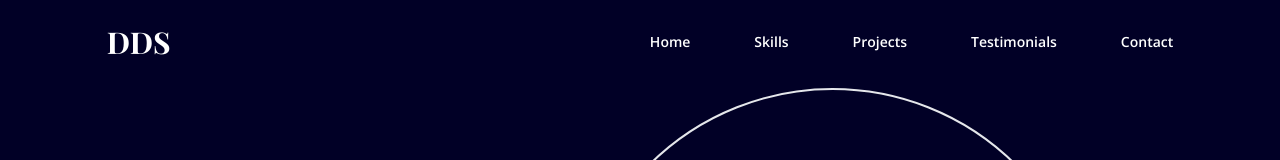
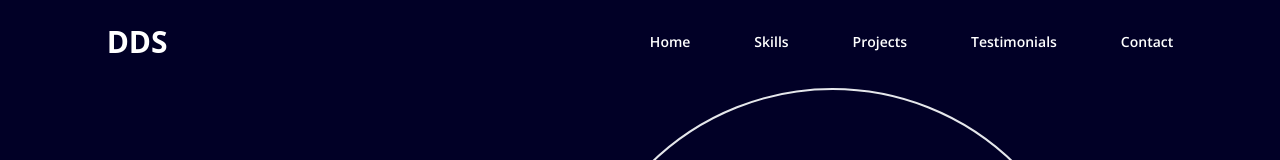
Before and after one commit to Daedalus-Digital/DeployedWindowPain, a React (Vite) app: page / in a window 1280 px wide. Shown: the top 160 px of the page. Built offline with nearby package versions, Linux system fonts and the light colour scheme; a web font is replaced by a local one.

Commit message:
updated "DDS" font

```diff
--- a/src/scenes/Navbar.jsx
+++ b/src/scenes/Navbar.jsx
@@ -25,7 +25,7 @@ const Navbar = ({ isTopOfPage, selectedPage, setSelectedPage }) => {
     <nav className={`${navbarBackground} z-40 w-full fixed top-0 py-6`}>
       <div className="flex items-center justify-between mx-auto w-5/6">
         <AnchorLink href="#home" onClick={() => setSelectedPage("home")}>
-          <h4 className="font-playfair text-3xl font-bold text-ribcolororange cursor-pointer hover:opacity-90">
+          <h4 className="font-sedgwick text-3xl font-bold text-ribcolororange cursor-pointer hover:opacity-90">
             DDS
           </h4>
         </AnchorLink>
```
